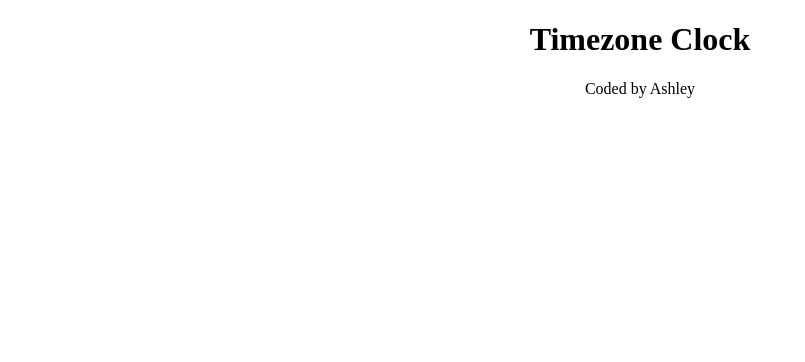
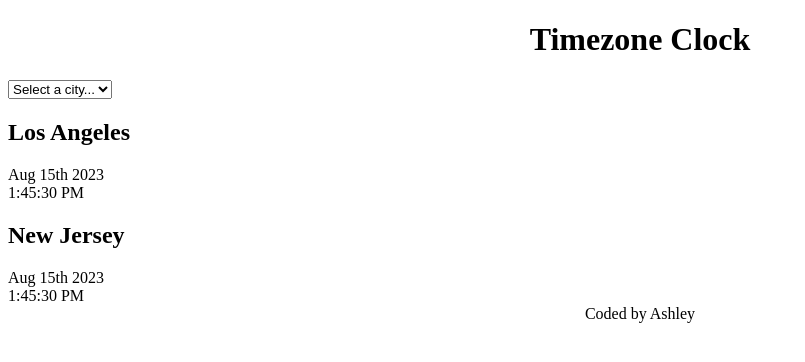
Before and after one commit to ash193/Timezone-Clock, a plain HTML site: page index.html in a window 1280 px wide. Shown: the whole page, without its empty margins (0-805 px from the left). Drawn offline with Linux system fonts and the light colour scheme.

Commit message:
Update index.html

```diff
--- a/index.html
+++ b/index.html
@@ -7,7 +7,26 @@
     <title>Timezone Clock</title>
   </head>
   <body>
-    <h1>Timezone Clock</h1>
+    <div class="container">
+      <h1>Timezone Clock</h1>
+      <select>
+        <option value="">Select a city...</option>
+        <option value="">London</option>
+        <option value="">New York</option>
+        <option value="">Auckland</option>
+      </select>
+
+      <div class="city">
+        <h2>Los Angeles</h2>
+        <div class="date">Aug 15th 2023</div>
+        <div class="time">1:45:30 PM</div>
+      </div>
+      <div class="city">
+        <h2>New Jersey</h2>
+        <div class="date">Aug 15th 2023</div>
+        <div class="time">1:45:30 PM</div>
+      </div>
+    </div>
     <footer>Coded by Ashley</footer>
     <script src="src/index.js"></script>
   </body>
```
